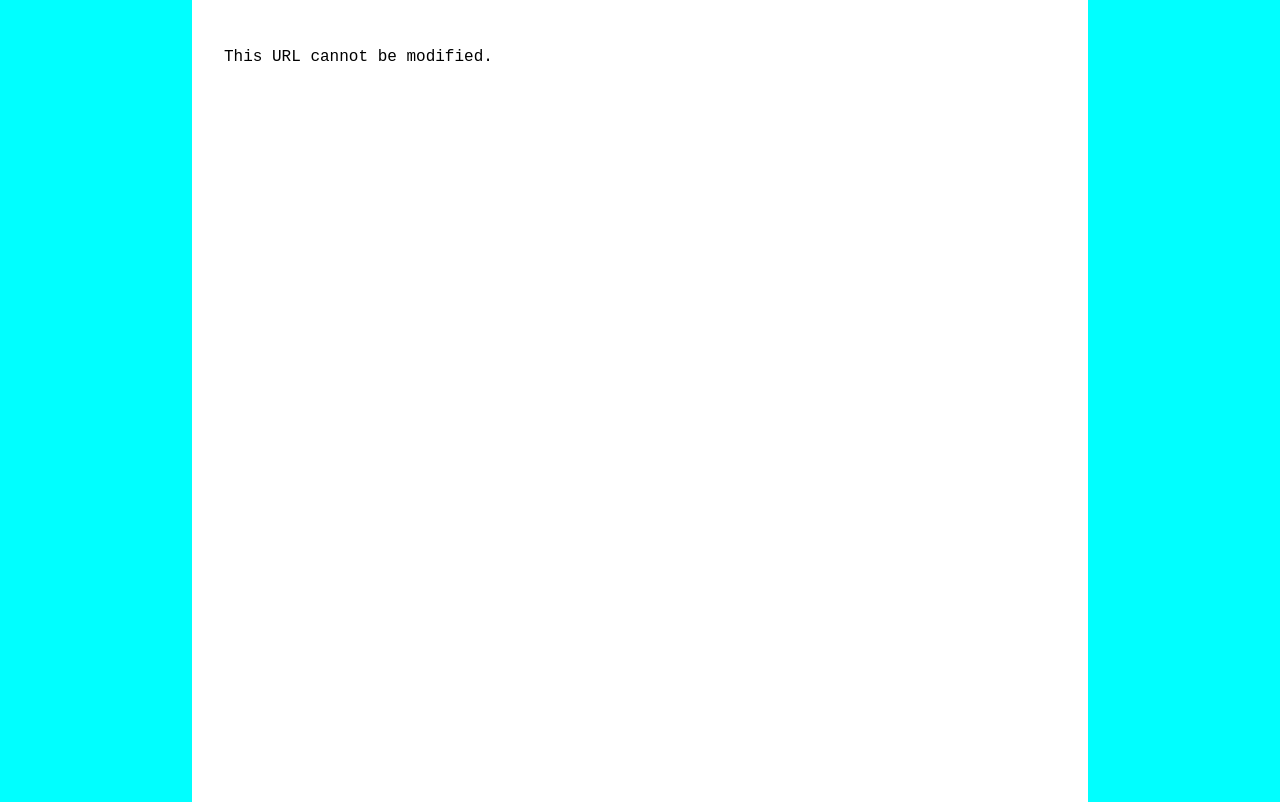
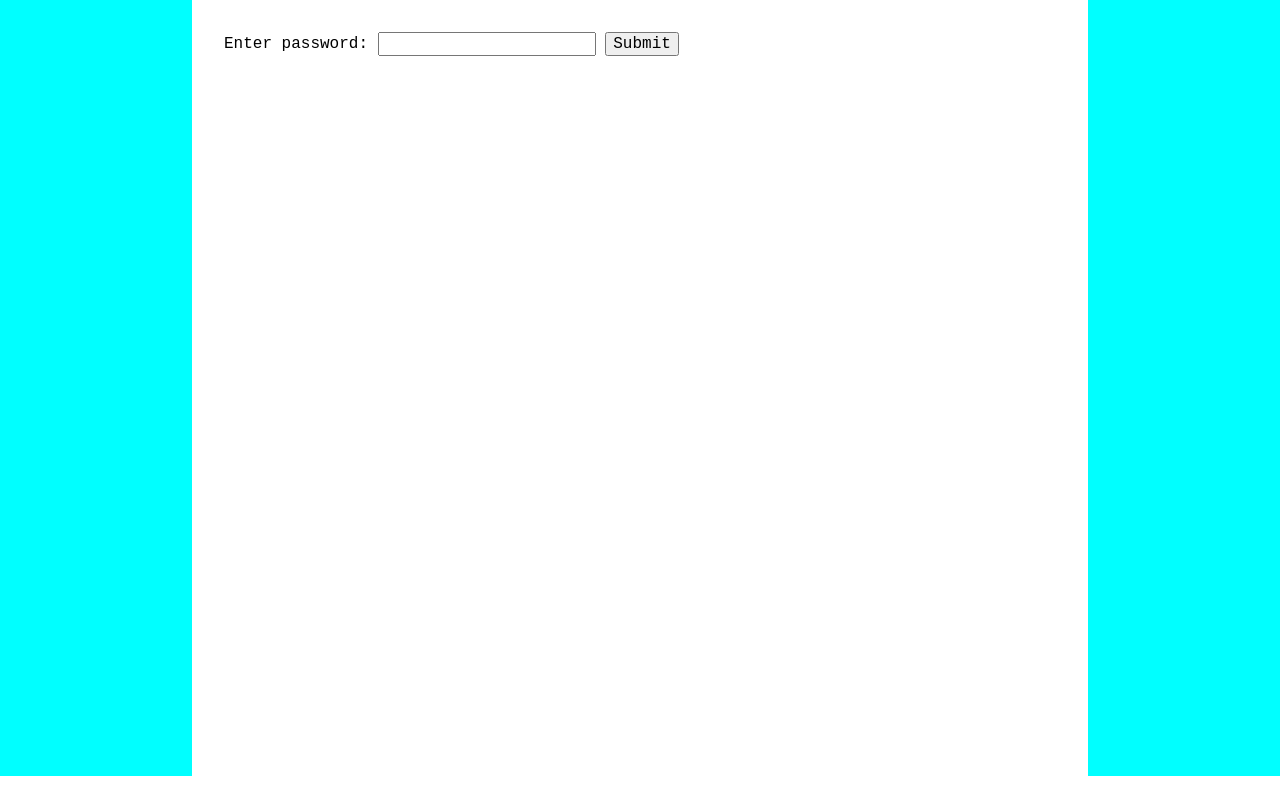
Before and after one commit to AntynK/url-shortener, a Flask app: template templates/login.html in a window 1280 px wide. Shown: the part 71-873 px from the top of the page. After the commit the page ends 847 px from the top, so only its background shows below. Run offline with Flask 3, Linux system fonts and the light colour scheme; the template is opened without the code that fills it, so the values that code supplies are empty.

Commit message:
Update 1.0.1

```diff
--- a/app.py
+++ b/app.py
@@ -1,10 +1,9 @@
-import re
 import secrets
 
-
-from flask import Flask, render_template, redirect, request, flash, session
+from flask import Flask, redirect, request, flash, session
 
 from data.helper import (
+    make_valid_url,
     convert_string_id,
     hash_password,
     compare_password,
@@ -16,6 +15,7 @@ from data.routes import (
     show_login_page,
     show_succes_page,
     show_already_exists_error_page,
+    show_index,
 )
 
 from data.db import DB, URLEntry
@@ -28,8 +28,11 @@ app.secret_key = secrets.token_hex(32)
 
 
 def add_url(url: str, password: str):
-    if re.match("^http", url) is None:
-        url = f"https://{url}"
+    if not url:
+        flash("URL cannot be empty.", "error")
+        return show_index()
+
+    url = make_valid_url(url)
 
     with DB() as db:
         if url in db.get_all_urls():
@@ -43,13 +46,49 @@ def add_url(url: str, password: str):
     return show_succes_page(new_url_entry)
 
 
+def update_url(form: dict, url_entry: URLEntry):
+    new_url = form.get("url")
+    if not new_url:
+        flash("New URL cannot be empty.", "error")
+    elif new_url != url_entry.url:
+        url_entry.url = make_valid_url(new_url)
+        with DB() as db:
+            db.update_url_entry(url_entry)
+        flash("Successfully changed URL.", "info")
+
+
+def update_password(form: dict, url_entry: URLEntry):
+    old_password: str = form.get("old-password", "")
+    new_password: str = form.get("new-password", "")
+    new_password_confirm: str = form.get("new-password-confirm", "")
+
+    if not old_password:
+        return
+
+    if not new_password or not new_password_confirm:
+        flash("New password cannot be empty.", "error")
+        return
+
+    if new_password != new_password_confirm:
+        flash("Passwords don't match.", "error")
+        return
+
+    if compare_password(old_password, url_entry.password):
+        url_entry.password = hash_password(new_password)
+        with DB() as db:
+            db.update_url_entry(url_entry)
+        flash("Successfully changed password.", "info")
+    else:
+        flash("Wrong password.", "error")
+
+
 @app.route("/", methods=["POST", "GET"])
 def index():
     if request.method == "POST":
         form = request.form
-        return add_url(form["long-url"], form["password"])
+        return add_url(form.get("long-url", ""), form.get("password", ""))
 
-    return render_template("index.html")
+    return show_index()
 
 
 @app.route("/<short_url>")
@@ -89,14 +128,8 @@ def modify_short_url(short_url: str):
 
     if request.method == "POST":
         form = request.form
-
-        if form["url"] != url_entry.url:
-            url_entry.url = form["url"]
-            with DB() as db:
-                db.update_url_entry(url_entry)
-            flash("Successfully changed URL.", "info")
-        else:
-            flash("URL is the same.", "error")
+        update_url(form, url_entry)
+        update_password(form, url_entry)
 
     return show_modify_page(url_entry)
 
@@ -111,7 +144,7 @@ def login(short_url: str):
         return show_404_error_page(short_url)
 
     if request.method == "POST":
-        entered_password = request.form["password"]
+        entered_password = request.form.get("password", "")
 
         if compare_password(entered_password, url_entry.password):
             session["password"] = url_entry.password
@@ -122,4 +155,4 @@ def login(short_url: str):
 
 
 if __name__ == "__main__":
-    app.run(HOST_NAME, HOST_PORT)
+    app.run(HOST_NAME, HOST_PORT, debug=True)
--- a/data/db.py
+++ b/data/db.py
@@ -72,8 +72,8 @@ class DB:
         cursor = self.__connection.cursor()
         url_id = convert_string_id(url_entry.short_url)
         cursor.execute(
-            "UPDATE urls SET url=? WHERE url_id=?",
-            (url_entry.url, url_id),
+            "UPDATE urls SET url=?, password=?, can_be_modified=? WHERE url_id=?",
+            (url_entry.url, url_entry.password, url_entry.can_be_modified, url_id),
         )
         self.__connection.commit()
 
--- a/templates/login.html
+++ b/templates/login.html
@@ -3,13 +3,9 @@
 {% block title%}URL Shortener{% endblock %}
 
 {% block content %}
-{% if can_be_modified %}
 <form method="post">
     <label for="password">Enter password:</label>
     <input id="password" name="password" type="password">
     <input type="submit">
 </form>
-{% else %}
-<p>This URL cannot be modified.</p>
-{% endif %}
 {% endblock %}
--- a/templates/modify.html
+++ b/templates/modify.html
@@ -7,7 +7,7 @@
     <label for="url-input">Change URL:</label>
     <input type="text" id="url-input" value={{url}} name="url">
     <input type="submit">
-    <!-- <br>
+    <br>
     <h1>Change password</h1>
     <label for="password">Enter old password:</label>
     <input type="password" id="password-input" name="old-password">
@@ -15,6 +15,8 @@
     <br>
     <label for="new-password-input">Enter new password:</label>
     <input type="password" id="new-password-input" name="new-password">
-    <input type="submit"> -->
+    <label for="new-password-input-confirm">Confirm new password:</label>
+    <input type="password" id="new-password-input-confirm" name="new-password-confirm">
+    <input type="submit">
 </form>
 {% endblock %}
```
Also changed, not shown: data/helper.py (+8 -0 lines), data/routes.py (+25 -8 lines), templates/403_error.html (added, +8 -0 lines).
